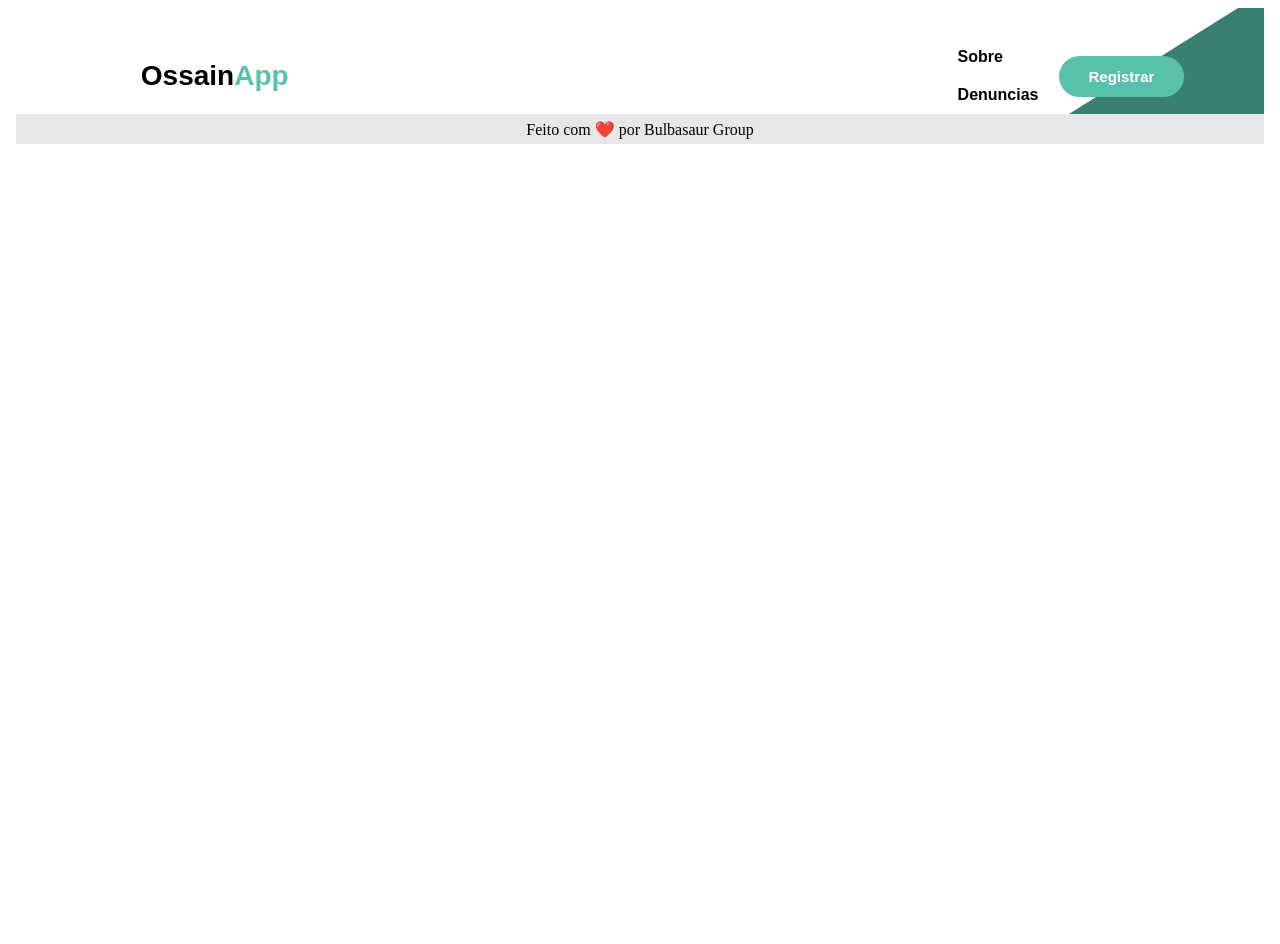
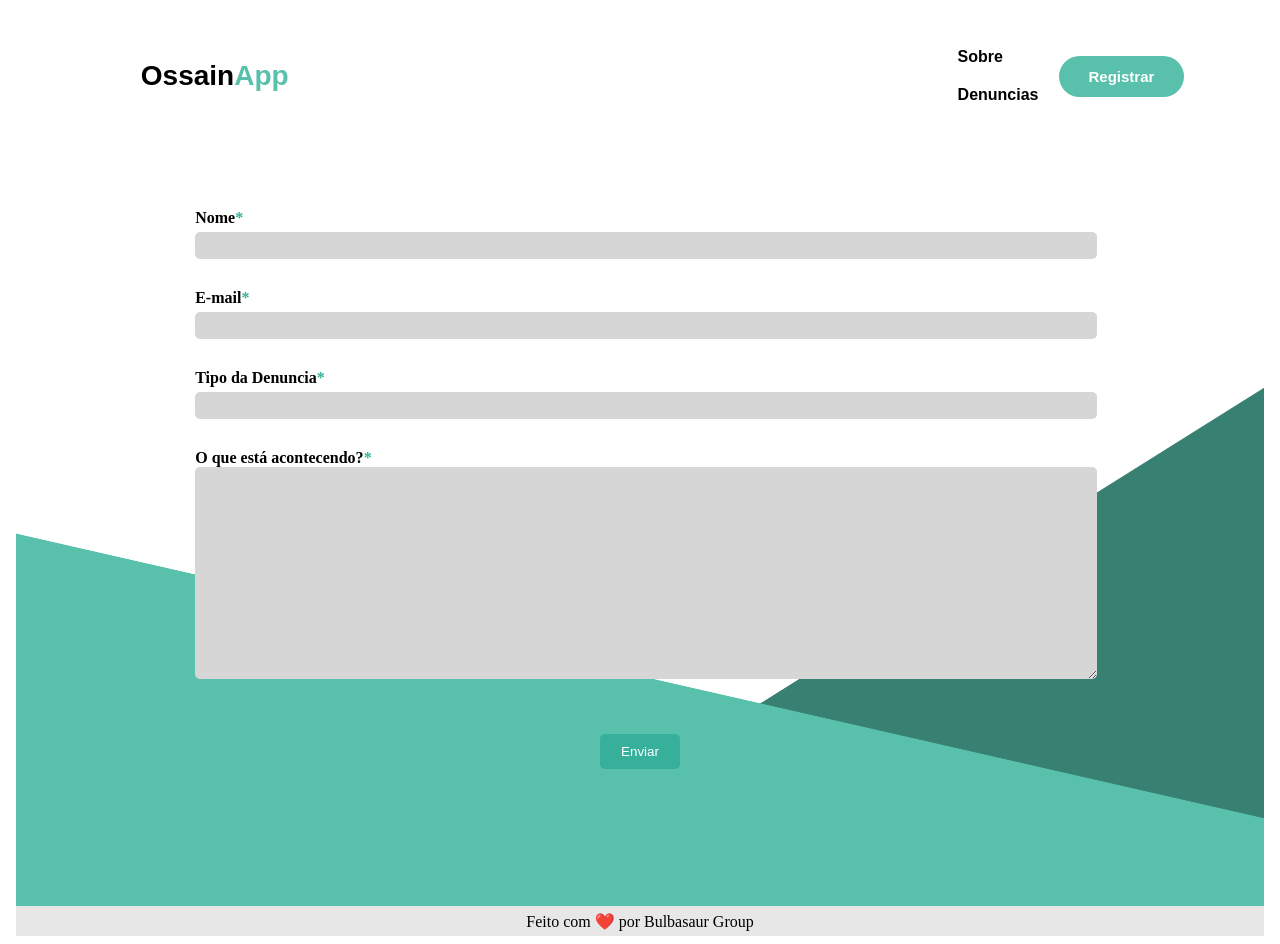
Before and after one commit to BrunoReiis/OssainDenuncia, an Angular app: page /registroDenuncia in a window 1280 px wide. Before the commit this address led to /. Before the commit the page ends 800 px from the top, so only its background shows below. Built offline with nearby package versions, Linux system fonts and the light colour scheme.

Commit message:
Criação da pagina Registro

```diff
--- a/src/app/app-routing.module.ts
+++ b/src/app/app-routing.module.ts
@@ -1,11 +1,16 @@
 import { NgModule } from '@angular/core';
 import { RouterModule, Routes } from '@angular/router';
 import { HomeComponent } from './pages/home/home.component';
+import { RegistroDenunciaComponent } from './pages/registro-denuncia/registro-denuncia.component';
 
 const routes: Routes = [
   {
     path: '',
     component: HomeComponent
+  },
+  {
+    path: 'registroDenuncia',
+    component: RegistroDenunciaComponent
   }
 ];
 
--- a/src/app/navbar/navbar.component.ts
+++ b/src/app/navbar/navbar.component.ts
@@ -13,7 +13,7 @@ import { Component, OnInit } from '@angular/core';
             <li><a routerLink="/">Denuncias</a></li>
 
         </ul>
-        <button type="button">Registrar</button>
+        <a routerLink="/registroDenuncia"><button type="button">Registrar</button></a>
     </nav>
 </div>
 
--- a/src/app/pages/home/home.component.ts
+++ b/src/app/pages/home/home.component.ts
@@ -9,7 +9,7 @@ import { Component, OnInit } from '@angular/core';
     </div>
     <div class="text">
       <h2>Sobre o <span>Website</span></h2>
-      <p>O nosso site é focado em uma das funcionalidades do aplicativo Ossain, desenvolvido pelo BulbassaurGroup
+      <p>O nosso site é focado em uma das funcionalidades do aplicativo Ossain, desenvolvido pelo BulbasaurGroup
          ele tem como objetivo o envio e o recebimento de denúncias sobre o meio ambiente para ajudar a diminuir
           o número de queimadas, descarte de entulho inadequado, despejo de resíduos tóxicos e diversos outros
            crimes que prejudicam o planeta. Essa pagina foi feita para a tarefa de Programação Web II na escola
--- /dev/null
+++ b/src/app/pages/registro-denuncia/registro-denuncia.component.css
@@ -0,0 +1,80 @@
+#denuncia {
+    height: auto;
+    margin-bottom: 11%;
+}
+
+form {
+    width: 100%;
+}
+
+.denunciaForm {
+    margin-top: 80px;
+    display: flex;
+    justify-content: center;
+    align-items: center;
+    padding: 0 14vw;
+    flex-direction: column;
+}
+
+.itemDenuncia {
+    display: flex;
+    width: 100%;
+    margin: 15px;
+    flex-direction: column;
+}
+
+#email {
+    display: block;
+    width: 100%;
+}
+
+.inputDenuncia {
+    width: 100%;
+    padding: 6px;
+    border: none;
+    border-radius: 5px;
+    margin-top: 5px;
+    background: rgb(214, 214, 214);
+}
+
+.inputDenuncia:focus {
+    outline: 1px solid #36af9b;
+}
+
+.labelDenuncia {
+    color: var(--text-color);
+    font-weight: 800;
+}
+
+.labelDenuncia span {
+    color: #36af9b;
+    font-weight: 800;
+}
+
+.text-area {
+    height: 200px;
+    border-radius: 5px;
+    border: none;
+    background: rgb(214, 214, 214);
+    padding: 6px;
+    max-width: 100%;
+    min-width: 100%;
+    max-height: 200px;
+    min-height: 200px;
+}
+
+.enviarButton {
+    width: 80px;
+    border: none;
+    background: #36af9b;
+    cursor: pointer;
+    color: white;
+    padding: 10px;
+    border-radius: 5px;
+    transition: 0.2s all;
+    margin-top: 40px;
+}
+
+.form-button:hover {
+    background: #278273;
+}
--- /dev/null
+++ b/src/app/pages/registro-denuncia/registro-denuncia.component.ts
@@ -0,0 +1,113 @@
+import { Component, OnInit } from '@angular/core';
+
+@Component({
+  selector: 'app-registro-denuncia',
+  template: `
+     <section id="denuncia">
+          <form id="form"  #denunciaForm="ngForm">
+            <div class="denunciaForm">
+
+              <div class="itemDenuncia">
+                <label class="labelDenuncia">
+                  Nome<span>*</span>
+                </label>
+                <input
+                  type="text"
+                  name="nome"
+                  class="inputDenuncia"
+                  [(ngModel)]="nome"
+                  #nomeInput="ngModel"
+                >
+              </div>
+
+              <div class="itemDenuncia" id="email">
+                <label class="labelDenuncia">
+                  E-mail<span>*</span>
+                </label>
+                <input
+                  type="email"
+                  name="email"
+                  class="inputDenuncia"
+                  [(ngModel)]="email"
+                  #emailInput = "ngModel"
+                >
+              </div>
+
+              <div class="itemDenuncia">
+                <label class="labelDenuncia">
+                  Tipo da Denuncia<span>*</span>
+                </label>
+                <input
+                  type="text"
+                  name="tipoDenuncia"
+                  class="inputDenuncia"
+                  [(ngModel)]="tipoDenuncia"
+                >
+              </div>
+
+              <div class="itemDenuncia">
+                <label class="labelDenuncia">
+                  O que está acontecendo?<span>*</span>
+                </label>
+                <textarea
+                  name="denuncia"
+                  class="text-area"
+                  [(ngModel)]="denuncia"
+                ></textarea>
+              </div>
+              <button
+                type="submit"
+                id="btn"
+                class="enviarButton"
+              >
+                Enviar
+              </button>
+            </div>
+          </form>
+    </section>
+  `,
+  styleUrls: ['./registro-denuncia.component.css']
+})
+export class RegistroDenunciaComponent implements OnInit {
+
+  nome: string = '';
+  tipoDenuncia: string = '';
+  email: string = '';
+  denuncia: string = '';
+
+  constructor() { }
+
+  ngOnInit(): void {
+
+    let messages : any = [];
+
+    let btn = document.getElementById('btn') as HTMLButtonElement;
+
+    const addMessage = (e : any) => {
+      e.preventDefault();
+
+      let form = document.getElementById('form') as HTMLFormElement;
+
+      let message = {
+        nome: this.nome,
+        tipoDenuncia: this.tipoDenuncia,
+        email: this.email,
+        denuncia: this.denuncia
+      }
+
+      messages.push(message);
+      form.reset()
+
+      console.log(messages)
+
+      localStorage.setItem('MessageList', JSON.stringify(messages));
+
+    }
+    document.addEventListener('DOMContentLoaded', () => {
+      btn.addEventListener('click', addMessage)
+    })
+
+
+  }
+
+}
```
Also changed, not shown: src/app/app.module.ts (+6 -2 lines), 1 other file (tests, documents, lock files or other folders).
